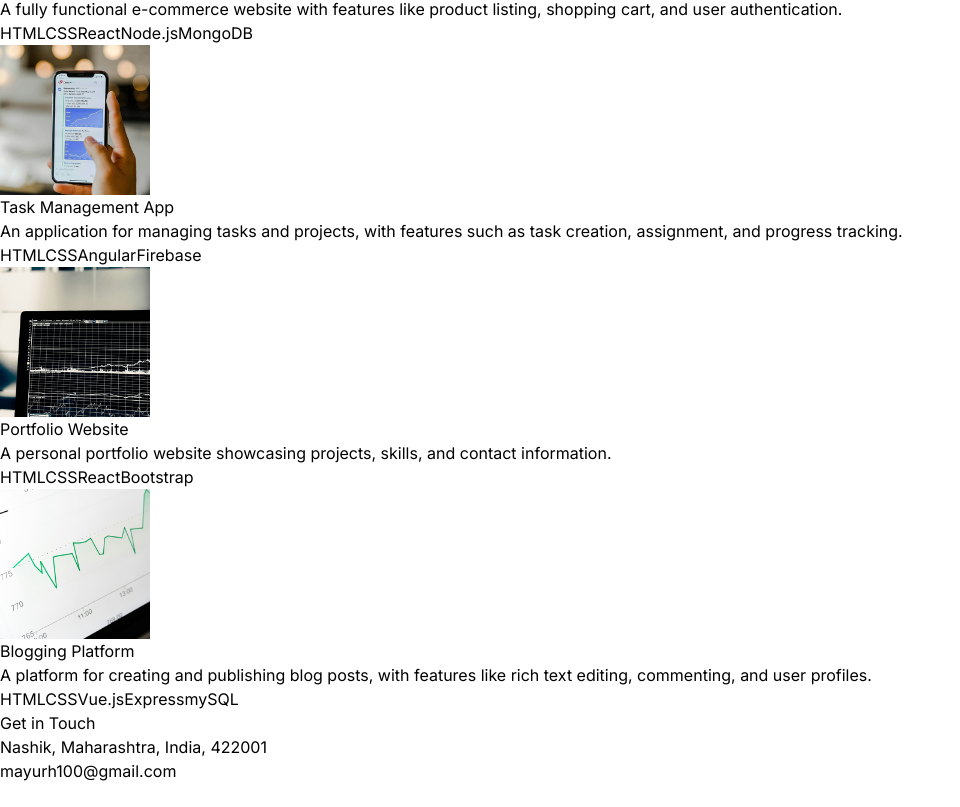
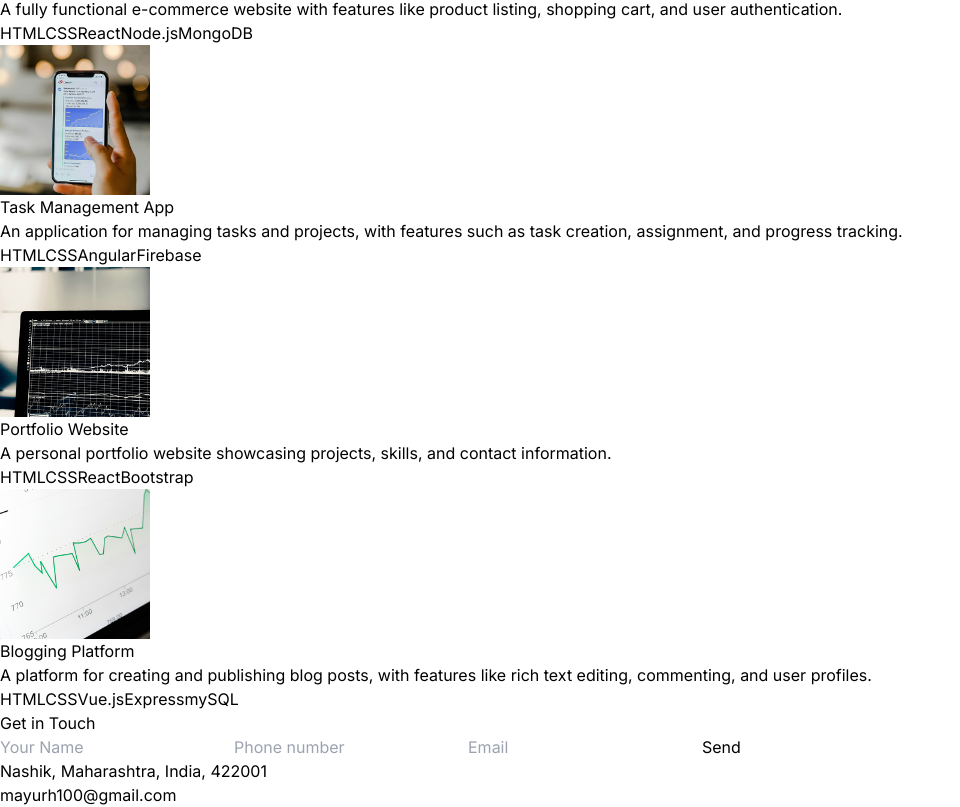
Before and after one commit to mayurhedaoo100/my-portfolio, a React (Vite) app: page / in a window 1280 px wide. Shown: the part 2803-3610 px from the top of the page, without its empty margins (0-960 px from the left). Before the commit the page ends 3586 px from the top, so only its background shows below. Built offline with nearby package versions, Linux system fonts and the light colour scheme.

Commit message:
contact form

```diff
--- a/src/components/Contact.jsx
+++ b/src/components/Contact.jsx
@@ -10,6 +10,42 @@ const Contact = () =>{
             transition={{duration: 0.5}}
             className="my-10 text-center text-4xl">Get in Touch</motion.h2>
 
+<form name="contact" netlify class="max-w-lg mx-auto p-6">
+    <input
+      type="text"
+      id="name"
+      name="name"
+      placeholder="Your Name"
+      required
+      class="w-full font-thin mb-3 px-4 py-2 border bg-transparent border-neutral-700 rounded-md focus:outline-none focus:ring-2 focus:ring-neutral-700"
+    />
+
+<input
+      type="tel"
+      id="phone"
+      name="phone"
+      placeholder="Phone number"
+      class="w-full font-thin mb-3 px-4 py-2 border bg-transparent border-neutral-700 rounded-md focus:outline-none focus:ring-2 focus:ring-neutral-700"
+    />
+
+    <input
+      type="email"
+      id="email"
+      name="email"
+      placeholder="Email"
+      required
+      class="w-full font-thin mb-4 px-4 py-2 border bg-transparent border-neutral-700 rounded-md focus:outline-none focus:ring-2 focus:ring-neutral-700"
+    />
+
+  <button
+    type="submit"
+    class="w-full py-2 bg-black text-white font-thin rounded-md hover:bg-neutral-900 transition duration-200"
+  >
+    Send
+  </button>
+</form>
+
+
             <div className="text-center tracking-tighter">
                 <p className="my-4">{CONTACT.address}</p>
                 <a href="mailto:mayurh100@gmail.com" className="border-b">{CONTACT.email}</a>
```
